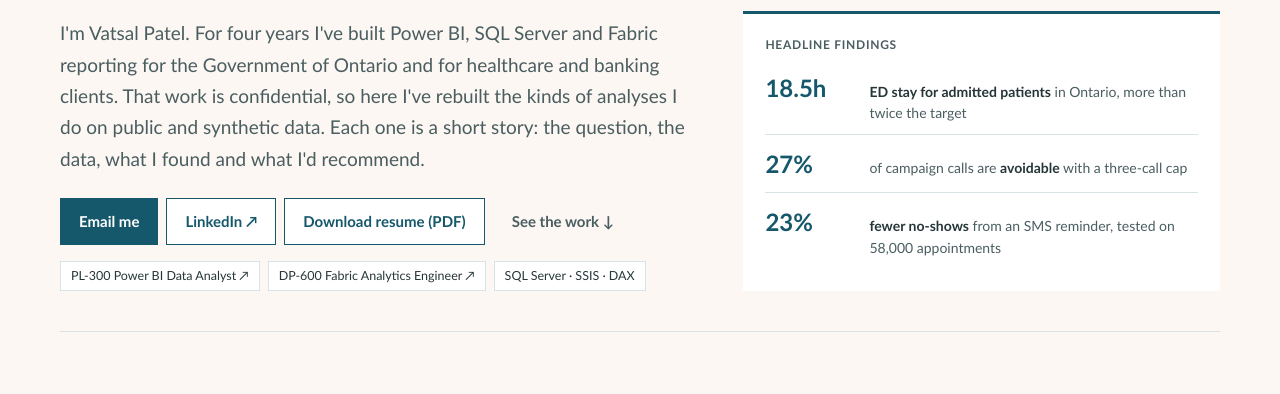
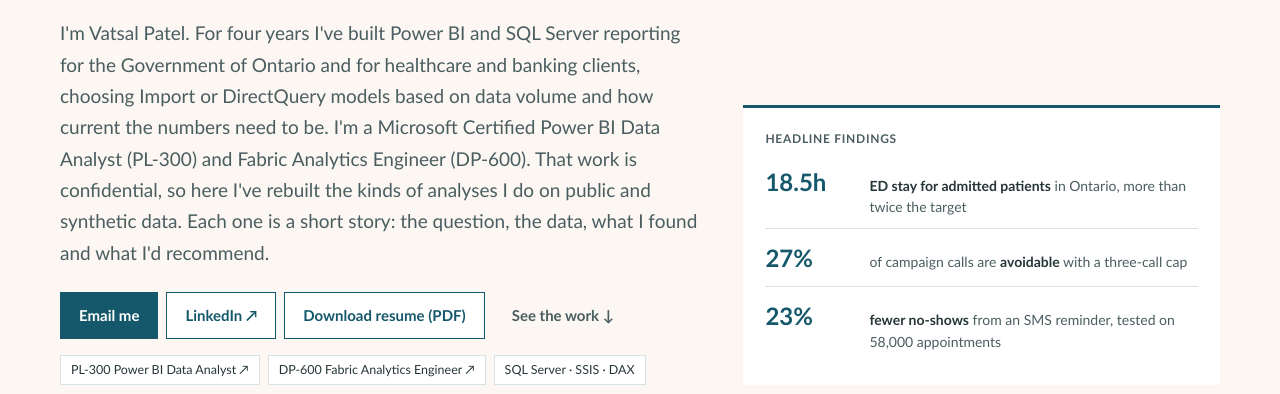
Before and after one commit to pvatsal237/pvatsal237.github.io, a plain HTML site: page index.html in a window 1280 px wide. Shown: the part 358-752 px from the top of the page. Drawn offline with Linux system fonts and the light colour scheme.

Commit message:
Add files via upload

```diff
--- a/index.html
+++ b/index.html
@@ -35,7 +35,7 @@
   <div>
     <div class="eyebrow">Business Intelligence &amp; Analytics · Toronto</div>
     <h1>I build <span class="hl">Power BI reporting</span> that leaders use to make decisions.</h1>
-    <p class="dek">I'm Vatsal Patel. For four years I've built Power BI, SQL Server and Fabric reporting for the Government of Ontario and for healthcare and banking clients. That work is confidential, so here I've rebuilt the kinds of analyses I do on public and synthetic data. Each one is a short story: the question, the data, what I found and what I'd recommend.</p>
+    <p class="dek">I'm Vatsal Patel. For four years I've built Power BI and SQL Server reporting for the Government of Ontario and for healthcare and banking clients, choosing Import or DirectQuery models based on data volume and how current the numbers need to be. I'm a Microsoft Certified Power BI Data Analyst (PL-300) and Fabric Analytics Engineer (DP-600). That work is confidential, so here I've rebuilt the kinds of analyses I do on public and synthetic data. Each one is a short story: the question, the data, what I found and what I'd recommend.</p>
     <div class="cta"><a class="btn primary" href="mailto:pvatsal237@gmail.com">Email me</a><a class="btn" href="https://www.linkedin.com/in/pvatsal237" target="_blank" rel="noopener">LinkedIn ↗</a><a class="btn" href="https://pvatsal237.github.io/assets/files/Vatsal-Patel-Resume.pdf" download>Download resume (PDF)</a><a class="btn ghost" href="#work">See the work ↓</a></div>
     <div class="meta"><a class="chip" href="https://learn.microsoft.com/api/credentials/share/en-us/VatsalPatel-9607/EBE6CCCCFC71797?sharingId=E827FD37232B0E99" target="_blank" rel="noopener">PL-300 Power BI Data Analyst ↗</a><a class="chip" href="https://learn.microsoft.com/api/credentials/share/en-us/VatsalPatel-9607/DC3215E1149A0260?sharingId=E827FD37232B0E99" target="_blank" rel="noopener">DP-600 Fabric Analytics Engineer ↗</a><span class="chip">SQL Server · SSIS · DAX</span></div>
   </div>
```
Also changed, not shown: about.html (+1 -1 lines).
